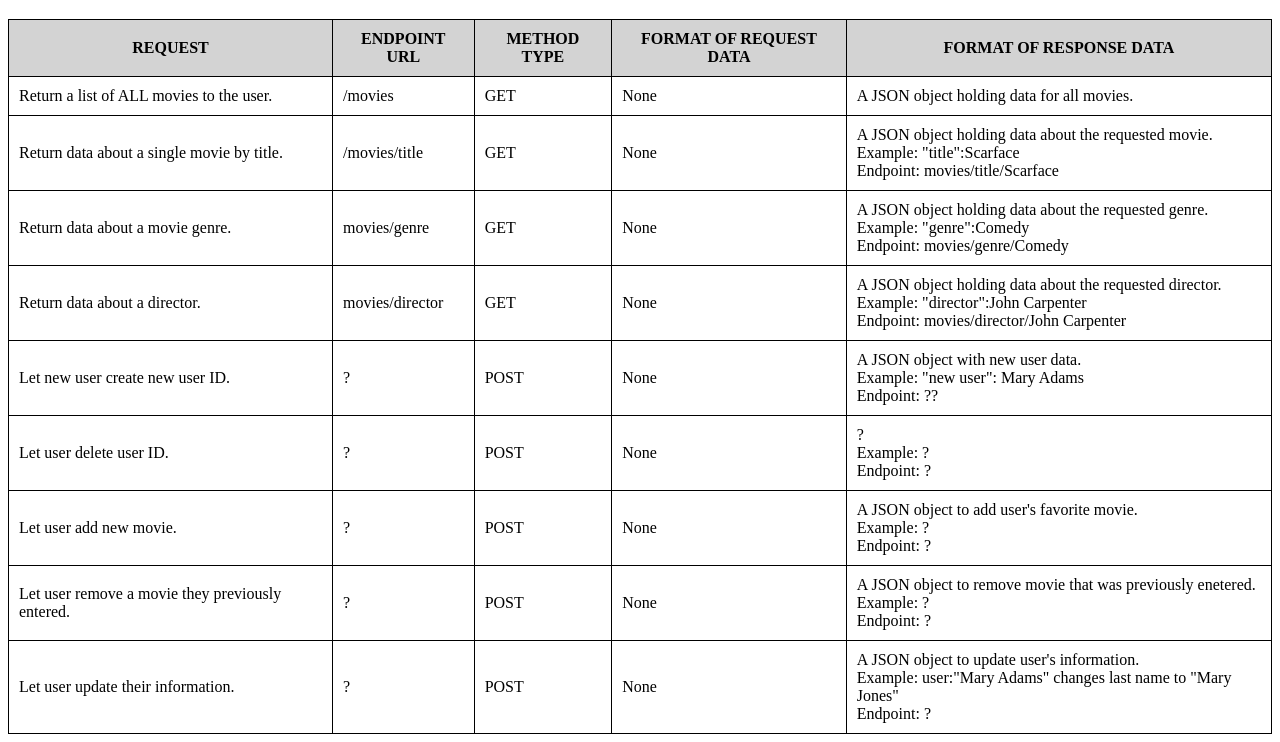
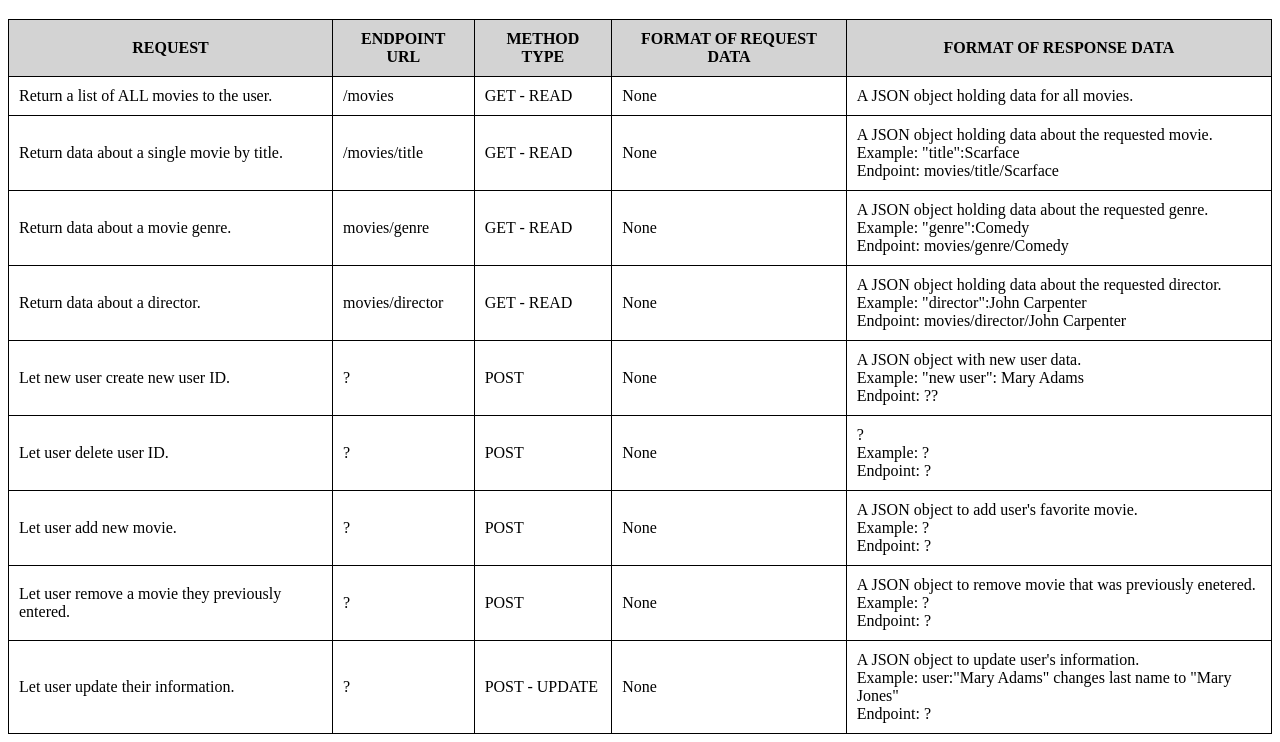
Before and after one commit to mizik1/movie_api, a website: page index.html in a window 1280 px wide. Shown: the part 61-803 px from the top of the page. Drawn offline with Linux system fonts and the light colour scheme.

Commit message:
Update index.html

```diff
--- a/index.html
+++ b/index.html
@@ -19,14 +19,14 @@
       <tr>
         <td>Return a list of ALL movies to the user.</td>
         <td>/movies</td>
-        <td>GET</td>
+        <td>GET - READ</td>
         <td>None</td>
         <td>A JSON object holding data for all movies.</td>
       </tr>
       <tr>
         <td>Return data about a single movie by title.</td>
         <td>/movies/title</td>
-        <td>GET</td>
+        <td>GET - READ</td>
         <td>None</td>
         <td>
           A JSON object holding data about the requested movie. <br />Example: "title":Scarface <br />
@@ -36,7 +36,7 @@
       <tr>
         <td>Return data about a movie genre.</td>
         <td>movies/genre</td>
-        <td>GET</td>
+        <td>GET - READ</td>
         <td>None</td>
         <td>
           A JSON object holding data about the requested genre. <br />
@@ -47,7 +47,7 @@
       <tr>
         <td>Return data about a director.</td>
         <td>movies/director</td>
-        <td>GET</td>
+        <td>GET - READ</td>
         <td>None</td>
         <td>
           A JSON object holding data about the requested director. <br />
@@ -102,7 +102,7 @@
       <tr>
         <td>Let user update their information.</td>
         <td>?</td>
-        <td>POST</td>
+        <td>POST - UPDATE</td>
         <td>None</td>
         <td>
           A JSON object to update user's information.<br />
```
